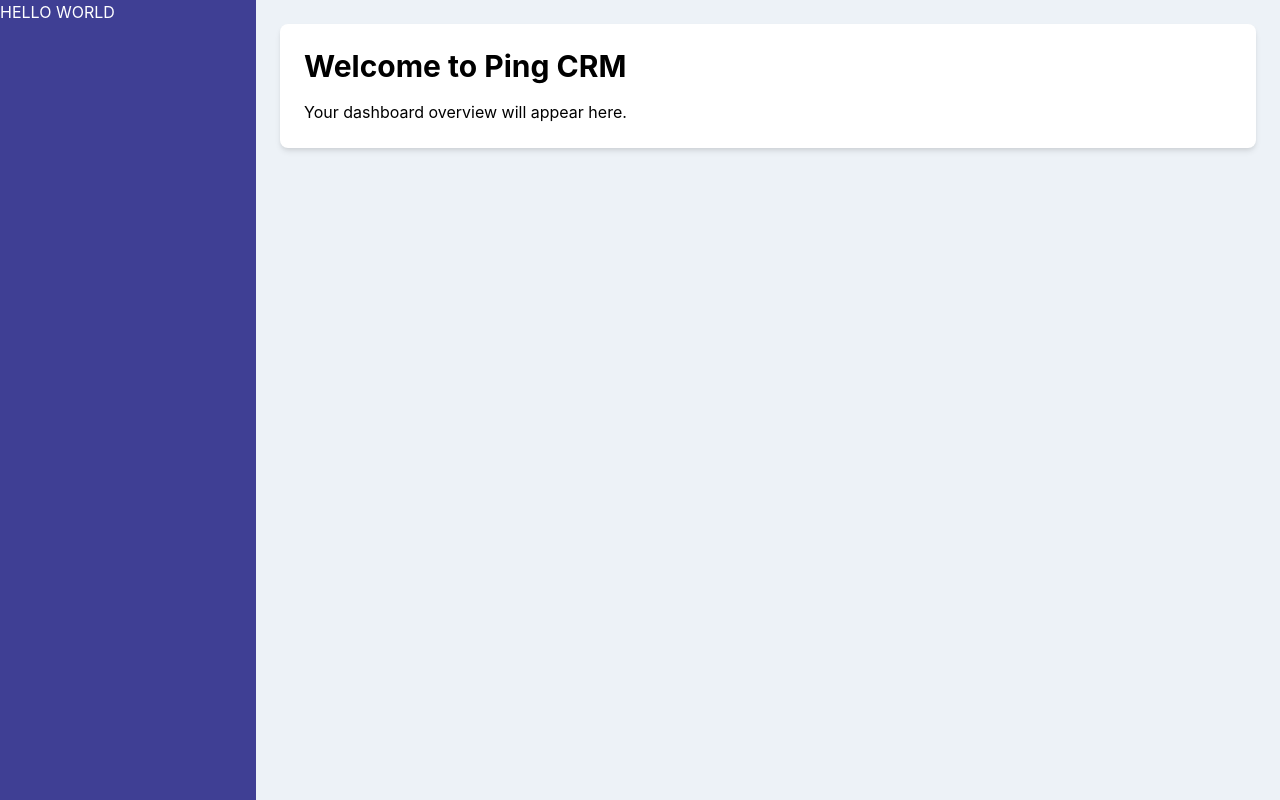
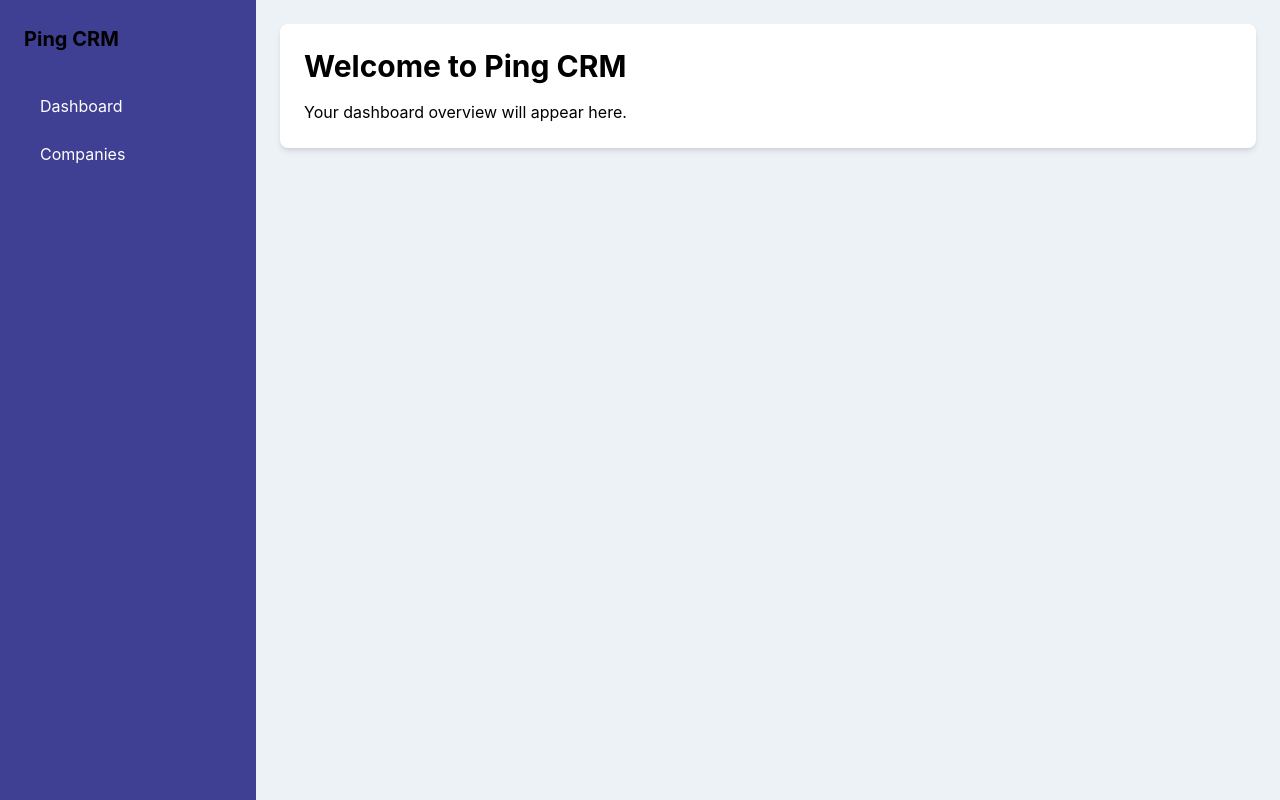
Before and after one commit to hamzaGit19/ping-crm-react-and-fastapi, a React (Vite) app in the folder frontend/: page / in a window 1280 px wide. Built offline with nearby package versions, Linux system fonts and the light colour scheme.

Commit message:
Frontend: Companies routing and table

```diff
--- a/frontend/src/App.tsx
+++ b/frontend/src/App.tsx
@@ -1,12 +1,14 @@
 import { Routes, Route } from "react-router-dom"
 import MainLayout from "./components/layout/MainLayout"
 import Home from "./pages/Home"
+import CompanyList from "./pages/companies/CompanyList"
 
 function App() {
   return (
     <MainLayout>
       <Routes>
         <Route path="/" element={<Home />} />
+        <Route path="/companies" element={<CompanyList />} />
       </Routes>
     </MainLayout>
   )
--- a/frontend/src/components/layout/Sidebar.tsx
+++ b/frontend/src/components/layout/Sidebar.tsx
@@ -1,9 +1,62 @@
-import { Box, Link as ChakraLink, Text } from "@chakra-ui/react"
+import { Box, VStack, Link as ChakraLink, Text } from "@chakra-ui/react"
+import { Link as RouterLink } from "react-router-dom"
 
 const Sidebar = () => {
   return (
     <Box w="64" minH="100vh" bg="#3F3F94" color="white">
-      <h1>HELLO WORLD</h1>
+      <Box p={6}>
+        <Text fontSize="xl" fontWeight="bold" mb={8}>
+          <ChakraLink as={RouterLink} to="/" _hover={{ textDecoration: 'none' }}>
+            Ping CRM
+          </ChakraLink>
+        </Text>
+
+        <VStack spacing={2} align="stretch">
+          <ChakraLink
+            as={RouterLink}
+            to="/"
+            py={2}
+            px={4}
+            _hover={{ bg: "whiteAlpha.200", textDecoration: 'none' }}
+            borderRadius="md"
+          >
+            Dashboard
+          </ChakraLink>
+
+          <ChakraLink
+            as={RouterLink}
+            to="/companies"
+            py={2}
+            px={4}
+            _hover={{ bg: "whiteAlpha.200", textDecoration: 'none' }}
+            borderRadius="md"
+          >
+            Companies
+          </ChakraLink>
+{/*
+          <ChakraLink
+            as={RouterLink}
+            to="/contacts"
+            py={2}
+            px={4}
+            _hover={{ bg: "whiteAlpha.200", textDecoration: 'none' }}
+            borderRadius="md"
+          >
+            Contacts
+          </ChakraLink>
+
+          <ChakraLink
+            as={RouterLink}
+            to="/reports"
+            py={2}
+            px={4}
+            _hover={{ bg: "whiteAlpha.200", textDecoration: 'none' }}
+            borderRadius="md"
+          >
+            Reports
+          </ChakraLink> */}
+        </VStack>
+      </Box>
     </Box>
   )
 }
--- /dev/null
+++ b/frontend/src/pages/companies/CompanyList.tsx
@@ -0,0 +1,74 @@
+import {
+  Box,
+  Table,
+  Thead,
+  Tbody,
+  Tr,
+  Th,
+  Td,
+  Heading,
+  Spinner,
+  Center,
+  Text
+} from "@chakra-ui/react"
+import { useQuery } from "@tanstack/react-query"
+import { companyService } from "../../services/companyService"
+
+interface Company {
+  id: number
+  name: string
+  city: string
+  phone: string
+  created_at: string
+  updated_at: string
+}
+
+const CompanyList = () => {
+  const { data: companies, isLoading, isError } = useQuery<Company[]>({
+    queryKey: ['companies'],
+    queryFn: companyService.getAll
+  })
+
+  if (isLoading) {
+    return (
+      <Center h="200px">
+        <Spinner size="xl" />
+      </Center>
+    )
+  }
+
+  if (isError) {
+    return (
+      <Box p={4} bg="red.100" color="red.700" rounded="md">
+        <Text>Error loading companies</Text>
+      </Box>
+    )
+  }
+
+  return (
+    <Box bg="white" rounded="lg" shadow="md" p={6}>
+      <Heading size="lg" mb={6}>Companies</Heading>
+
+      <Table variant="simple">
+        <Thead>
+          <Tr>
+            <Th>Name</Th>
+            <Th>City</Th>
+            <Th>Phone</Th>
+          </Tr>
+        </Thead>
+        <Tbody>
+          {companies?.map((company) => (
+            <Tr key={company.id}>
+              <Td>{company.name}</Td>
+              <Td>{company.city}</Td>
+              <Td>{company.phone}</Td>
+            </Tr>
+          ))}
+        </Tbody>
+      </Table>
+    </Box>
+  )
+}
+
+export default CompanyList
--- /dev/null
+++ b/frontend/src/services/companyService.ts
@@ -0,0 +1,10 @@
+import axios from 'axios'
+
+const API_URL = 'http://localhost:8000/api/v1'
+
+export const companyService = {
+  getAll: async () => {
+    const response = await axios.get(`${API_URL}/companies`)
+    return response.data
+  }
+}
```
Also changed, not shown: frontend/src/main.tsx (+8 -1 lines).
